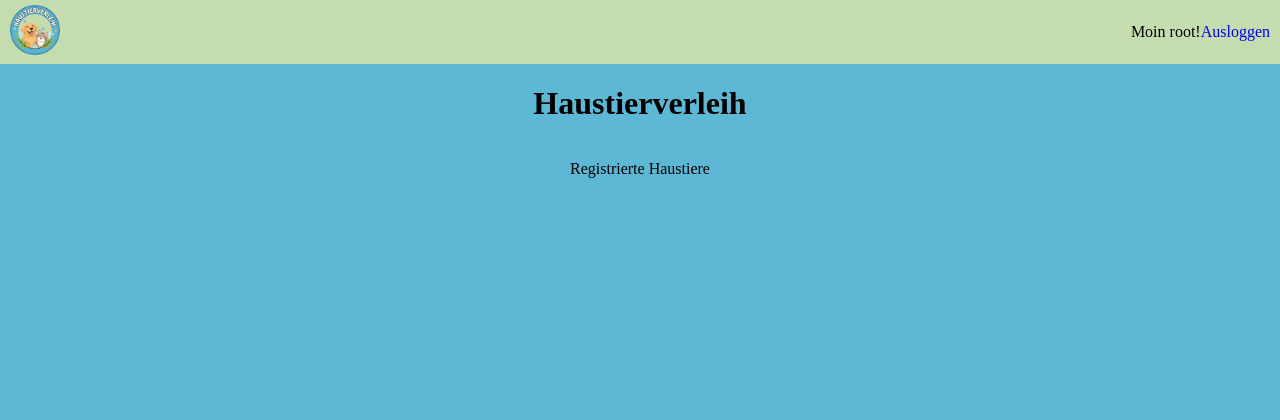
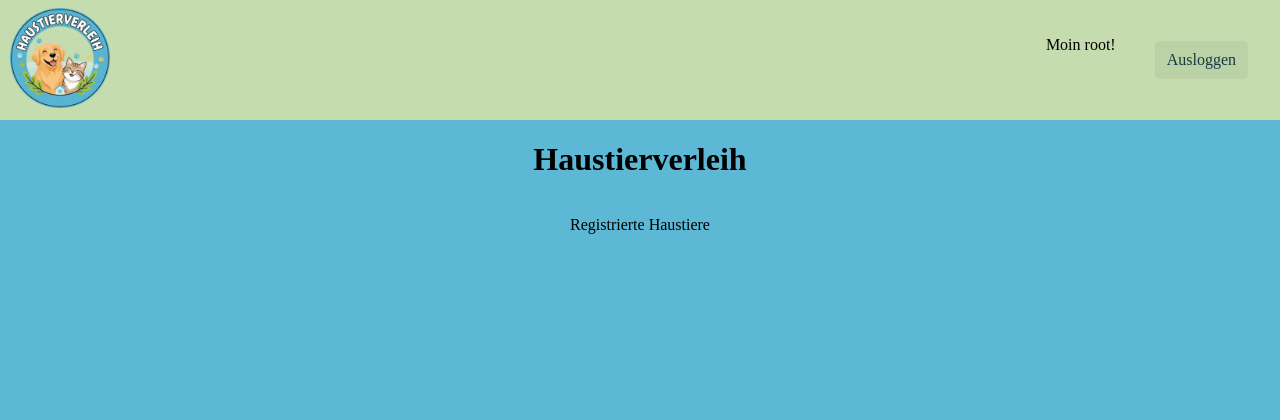
Before and after one commit to cewolfmeier/Haustierverleih, a Flask app: page / in a window 1280 px wide. Shown: the top 420 px of the page. Run offline with Flask 3, Linux system fonts and the light colour scheme; data that the repository does not hold is empty.

Commit message:
added styles

```diff
--- a/haustierverleih/app/static/styles.css
+++ b/haustierverleih/app/static/styles.css
@@ -17,8 +17,14 @@ nav {
     justify-content: space-between;
     align-items: center;
 }
+
+nav img{
+   height: 100px;
+}
+
 a {
     text-decoration: none;
+    text-decoration-color: black;
 }
 
 footer {
@@ -42,6 +48,13 @@ footer {
     border-radius: 5px;
     list-style-type: none;
 
+}
+
+.navigation li{
+    margin: 5px;
+    padding: 10px 12px;
+    text-align: center;
+    display: inline-block;
 }
 
 /* content section */
@@ -74,7 +87,25 @@ footer {
     justify-content: center;
     border-radius: 15px;
 }
- /* tag definition*/
-nav img{
-   height: 50px;
+.content-list li:hover {
+    background: rgb(0 0 0 / 80%);
 }
+
+/* elemental definitions */
+.button {
+    margin: 5px;
+    padding: 10px 12px;
+    background: rgb(0 0 0 / 5%);
+    display: inline-block;
+    color: #163944;
+    border: none;
+    border-radius: 5px;
+}
+
+.button:hover {
+    background: rgb(0 0 0 / 20%);
+}
+
+.shadow {
+    box-shadow: 0 4px 8px 0 rgba(0, 0, 0, 0.2), 0 6px 20px 0 rgba(0, 0, 0, 0.19);
+}
```
